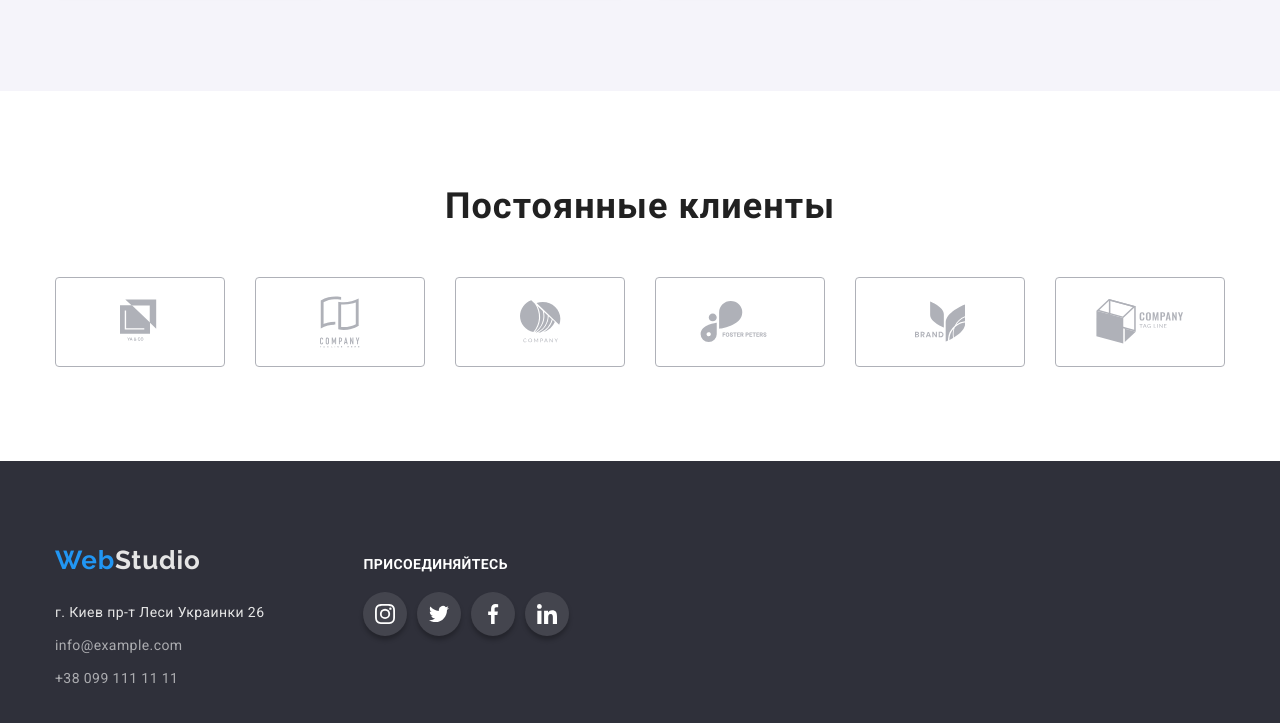
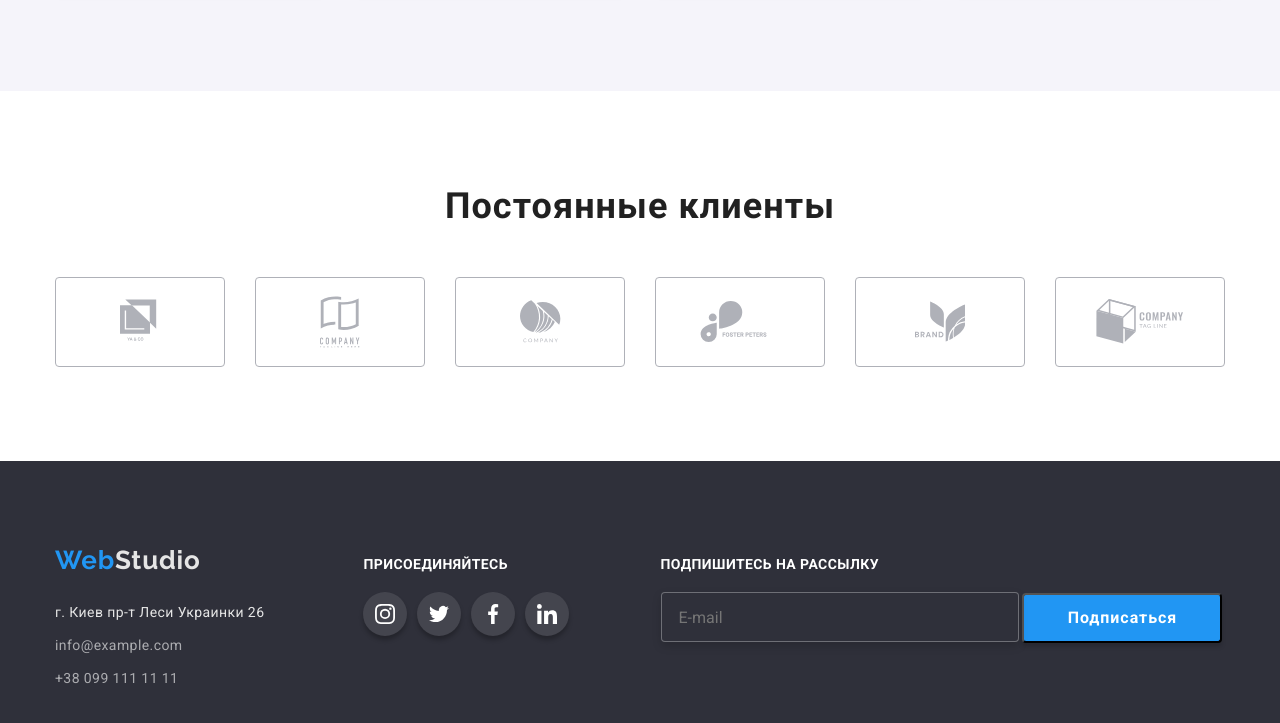
Before and after one commit to Alyona-Ihnatenko/goit-markup-hw-06, a plain HTML site: page index.html in a window 1280 px wide. Shown: the part 2184-2907 px from the top of the page. Drawn offline with nearby package versions, Linux system fonts and the light colour scheme.

Commit message:
input в футере

```diff
--- a/css/styles.css
+++ b/css/styles.css
@@ -1082,3 +1082,50 @@ outline: none;
 box-shadow: 0px 4px 4px rgba(0, 0, 0, 0.15);
 border-radius: 4px;
 }
+.footer-form{
+  display: inline-block;
+  width: 570px;
+  height: 86px;
+  margin-left: 93px;
+}
+.footer-input{
+  width: 358px;
+  height: 50px;
+  border: 1px solid rgba(255, 255, 255, 0.3);
+  box-sizing: border-box;
+  filter: drop-shadow(0px 4px 4px rgba(0, 0, 0, 0.15));
+  border-radius: 4px;
+  background-color: var(--header-footer-color);
+  /*margin-right: 12px;*/
+}
+.footer-btn{
+  width: 200px;
+  height: 50px;
+  font-family: var(--text-font);
+  font-style: normal;
+  font-weight: 700;
+  font-size: 16px;
+  line-height:1.875;
+  align-items: center;
+  text-align: center;
+  letter-spacing: 0.06em;
+  color: var(--background-color);
+  background:var(--link-color);
+  box-shadow: 0px 4px 4px rgba(0, 0, 0, 0.15);
+  border-radius: 4px;
+  /*margin-left: 12px;*/
+}
+.footer-text{
+  font-family:var(--text-font);
+font-style: normal;
+font-weight:700;
+font-size: 14px;
+line-height: 1.143x;
+letter-spacing: 0.03em;
+text-transform: uppercase;
+color:var(--background-color);
+margin-bottom: 20px;
+}
+.footer-input::placeholder{
+  padding: 16px 15px;
+}
--- a/index.html
+++ b/index.html
@@ -414,7 +414,12 @@
                     </li>
                 </ul>
             </div>
-
+             <form action="" class="footer-form">
+                 <p class="footer-text">Подпишитесь на рассылку</p>
+                 <label for=""></label>
+                 <input type="email"name="user-footer" placeholder="E-mail" class="footer-input">
+                 <button type="submit" class="footer-btn">Подписаться</button>
+             </form>
 
         </div>
  </footer>
```
